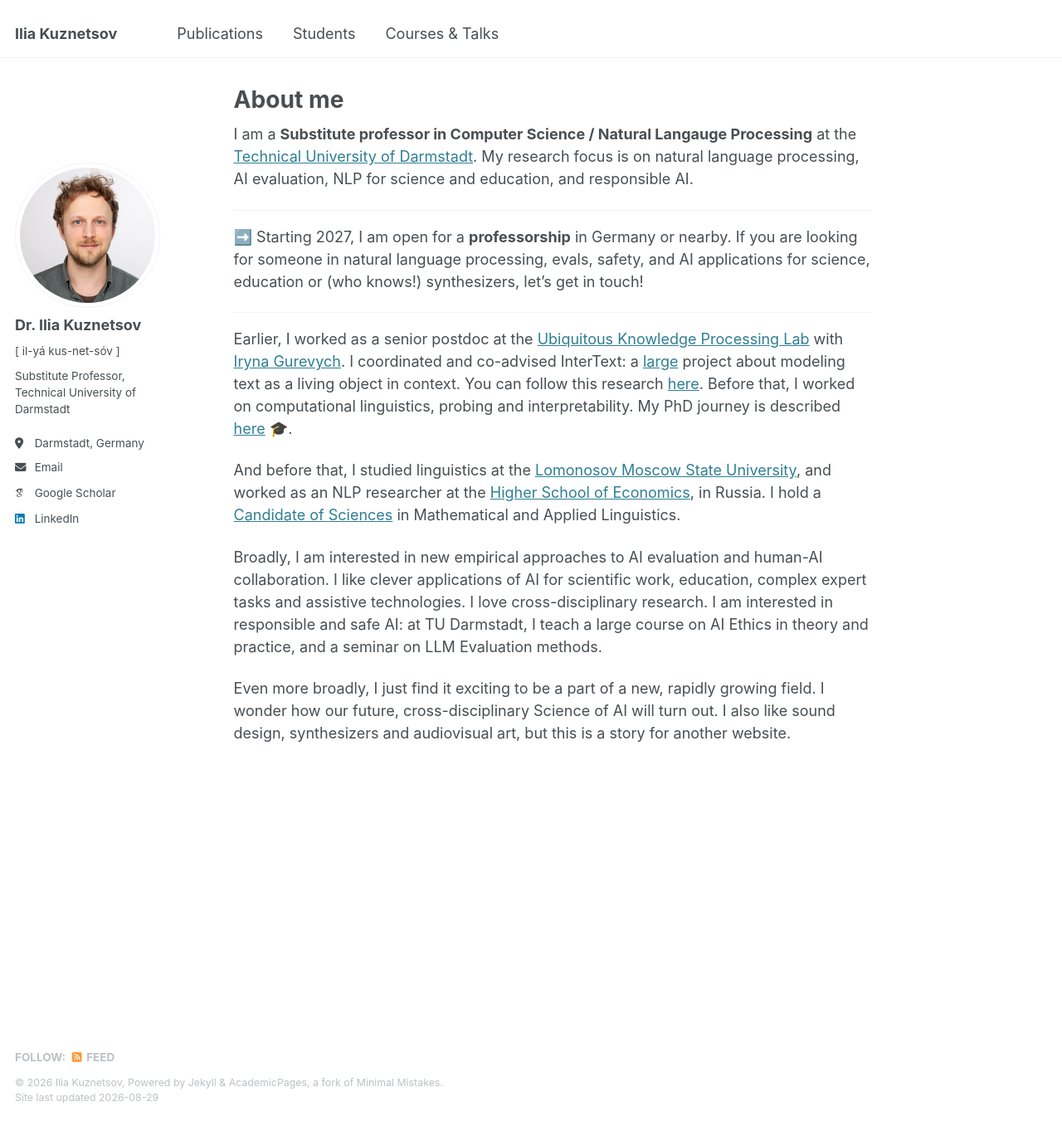
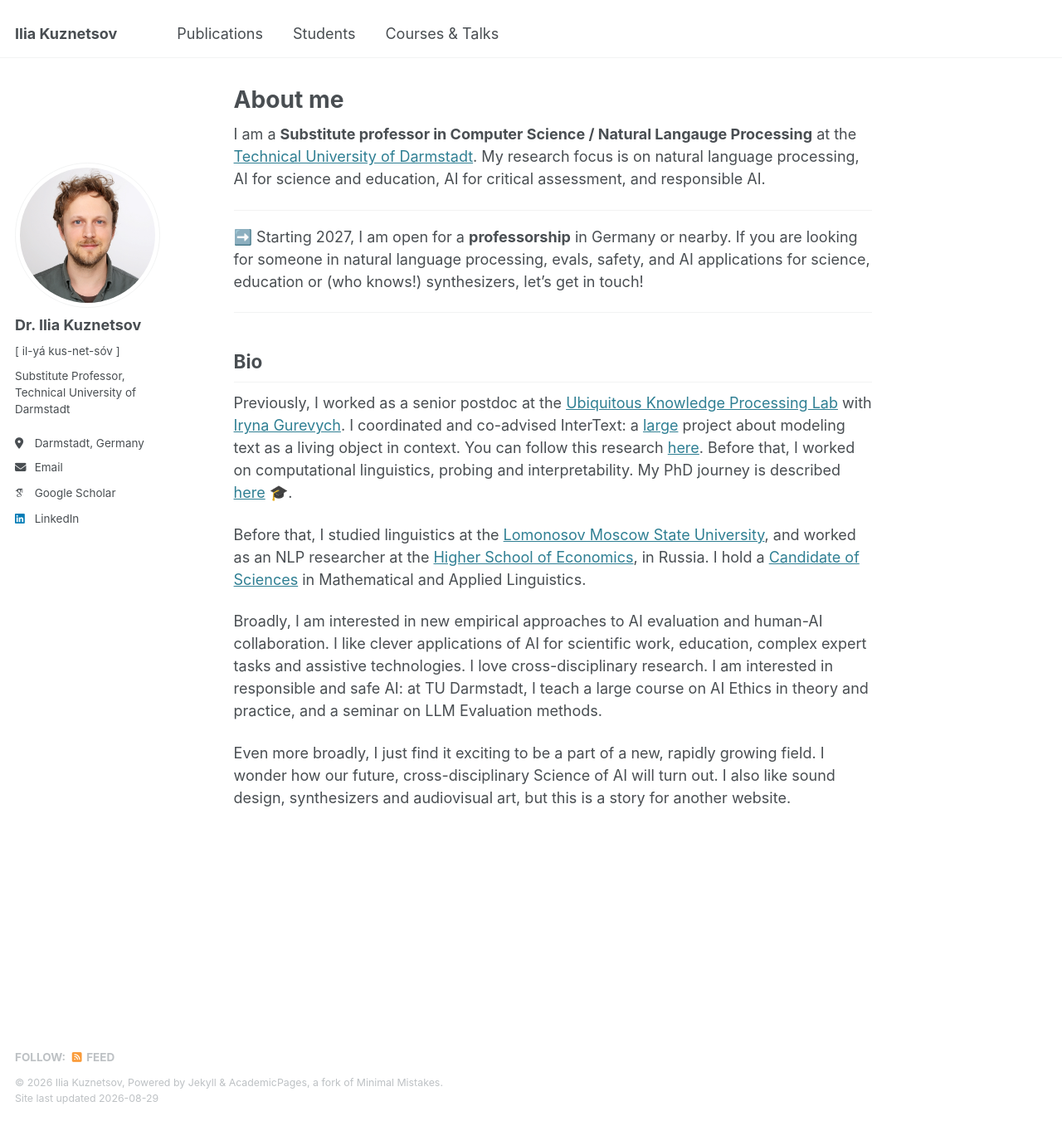
Before and after one commit to iokuznetsov/iokuznetsov.github.io, a Jekyll site: the page built from _pages/about.md, in a window 1280 px wide and 1351 px high. Shown: the whole window at 83% size. Built offline with Jekyll 4.4.1, drawn with Linux system fonts in a browser that asks for light colours; some web fonts are replaced.

Commit message:
Update about.md

```diff
--- a/_pages/about.md
+++ b/_pages/about.md
@@ -7,7 +7,7 @@
   - /about.html
 ---
 
-I am a **Substitute professor in Computer Science / Natural Langauge Processing** at the [Technical University of Darmstadt](https://www.tu-darmstadt.de/). My research focus is on natural language processing, AI evaluation, NLP for science and education, and responsible AI.
+I am a **Substitute professor in Computer Science / Natural Langauge Processing** at the [Technical University of Darmstadt](https://www.tu-darmstadt.de/). My research focus is on natural language processing, AI for science and education, AI for critical assessment, and responsible AI.
 
 ---
 
@@ -15,9 +15,11 @@
 
 ---
 
-Earlier, I worked as a senior postdoc at the [Ubiquitous Knowledge Processing Lab](https://www.informatik.tu-darmstadt.de/ukp/ukp_home/index.en.jsp) with [Iryna Gurevych](https://www.informatik.tu-darmstadt.de/ukp/ukp_home/head_ukp/index.en.jsp). I coordinated and co-advised InterText: a [large](https://erc.europa.eu/projects-statistics/science-stories/artificial-intelligence-living-texts) project about modeling text as a living object in context. You can follow this research [here](https://intertext.ukp-lab.de/). Before that, I worked on computational linguistics, probing and interpretability. My PhD journey is described [here](https://tuprints.ulb.tu-darmstadt.de/19851/) 🎓.
+## Bio
 
-And before that, I studied linguistics at the [Lomonosov Moscow State University](https://lomonosov.university), and worked as an NLP researcher at the [Higher School of Economics](https://www.hse.ru/en/), in Russia. I hold a [Candidate of Sciences](https://en.wikipedia.org/wiki/Candidate_of_Sciences) in Mathematical and Applied Linguistics.
+Previously, I worked as a senior postdoc at the [Ubiquitous Knowledge Processing Lab](https://www.informatik.tu-darmstadt.de/ukp/ukp_home/index.en.jsp) with [Iryna Gurevych](https://www.informatik.tu-darmstadt.de/ukp/ukp_home/head_ukp/index.en.jsp). I coordinated and co-advised InterText: a [large](https://erc.europa.eu/projects-statistics/science-stories/artificial-intelligence-living-texts) project about modeling text as a living object in context. You can follow this research [here](https://intertext.ukp-lab.de/). Before that, I worked on computational linguistics, probing and interpretability. My PhD journey is described [here](https://tuprints.ulb.tu-darmstadt.de/19851/) 🎓.
+
+Before that, I studied linguistics at the [Lomonosov Moscow State University](https://lomonosov.university), and worked as an NLP researcher at the [Higher School of Economics](https://www.hse.ru/en/), in Russia. I hold a [Candidate of Sciences](https://en.wikipedia.org/wiki/Candidate_of_Sciences) in Mathematical and Applied Linguistics.
 
 Broadly, I am interested in new empirical approaches to AI evaluation and human-AI collaboration. I like clever applications of AI for scientific work, education, complex expert tasks and assistive technologies. I love cross-disciplinary research. I am interested in responsible and safe AI: at TU Darmstadt, I teach a large course on AI Ethics in theory and practice, and a seminar on LLM Evaluation methods.
 
```
